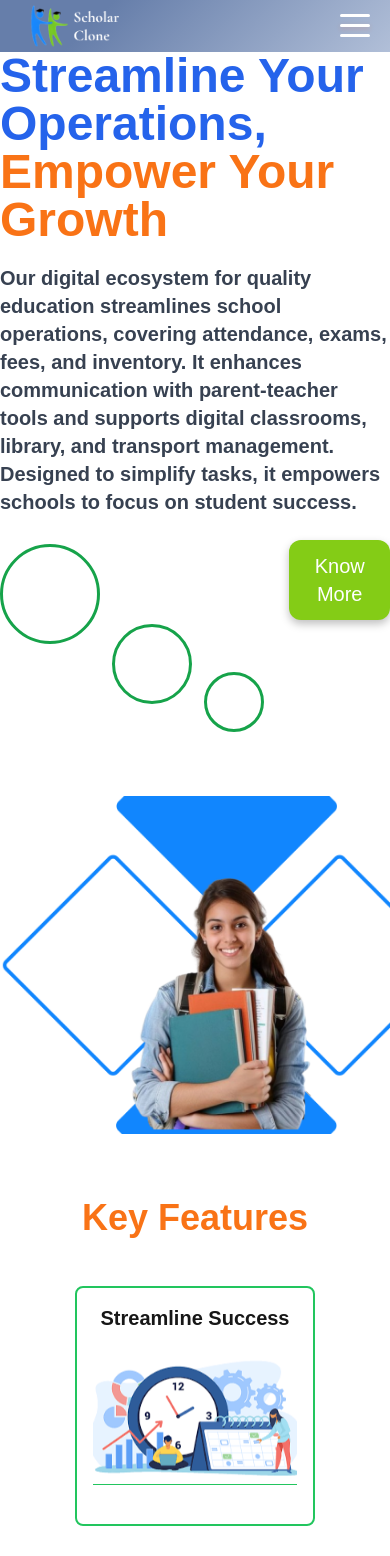
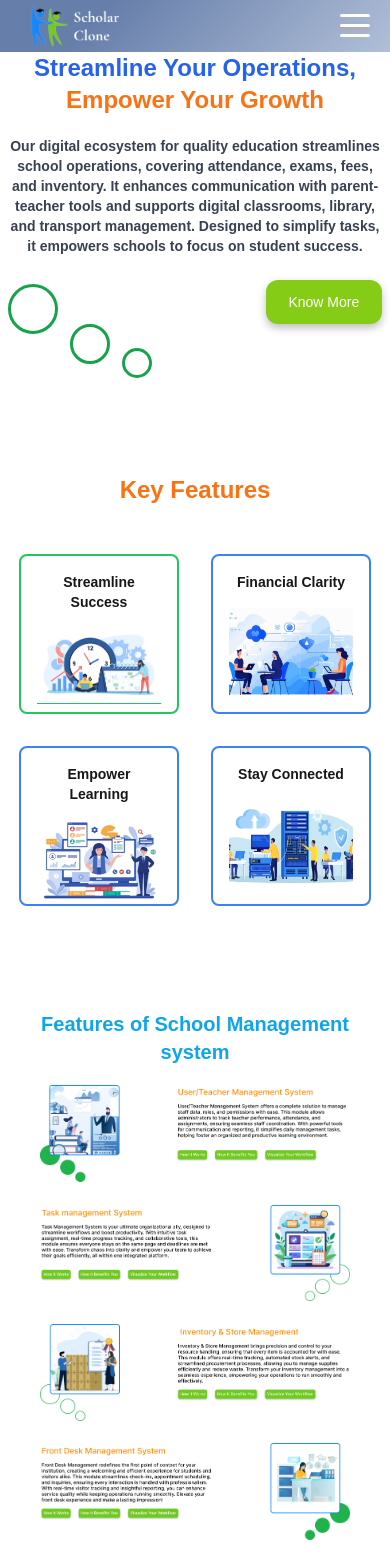
Before and after one commit to AJprSINGH/triz_app, a Next.js app: page /erpservice in a window 390 px wide. Shown: the top 1556 px of the page. Built offline with nearby package versions, Linux system fonts and the light colour scheme.

Commit message:
Check 86

```diff
--- a/src/pages/Product 1/ErpServiceComponent.jsx
+++ b/src/pages/Product 1/ErpServiceComponent.jsx
@@ -55,51 +55,51 @@ const ErpServiceComponent = () => {
   return (
     <section className="erp-service bg-white text-xl font-bold overflow-hidden">
       <Header />
-      <div className="flex flex-wrap items-center">
+      <div className="flex flex-wrap items-center sm:mx-2 lg:mx-0">
         <div className="hero-content flex flex-col lg:flex-row items-center lg:justify-between w-full">
-          <div className="text-content w-full lg:w-6/12 mb-8 lg:mb-0 lg:ml-8"> {/* Add left margin here */}
-            <h1 className="text-5xl font-bold mb-5">
+          <div className="text-content w-full lg:w-6/12 mb-8 lg:text-left lg:mb-0 lg:ml-8 sm:text-center"> {/* Add left margin here */}
+            <h1 className="lg:text-5xl sm:text-2xl font-bold mb-5">
               <span className="text-blue-600">Streamline Your Operations,</span> <br />
               <span className="text-orange-500">Empower Your Growth</span>
             </h1>
-            <p className="text-gray-700 mb-6 text-xl">
+            <p className="text-gray-700 mb-6 lg:text-xl sm:text-sm">
               Our digital ecosystem for quality education streamlines school operations, covering attendance, exams, fees, and inventory. It enhances communication with parent-teacher tools and supports digital classrooms, library, and transport management. Designed to simplify tasks, it empowers schools to focus on student success.
             </p>
             <div className="mt-5 max-w-full w-[500px]">
               <div className="flex gap-4 max-md:flex-col">
                 <div className="flex flex-col w-[66%] max-md:ml-0 max-md:w-full">
                   <div className="flex grow gap-3 items-start mt-1 max-md:mt-6">
-                    <div className="flex shrink-0 mt-0 self-start bg-white rounded-full border-green-600 border-solid border-[3px] h-[100px] w-[100px]" aria-hidden="true" />
-                    <div className="flex shrink-0 mt-20 bg-white rounded-full border-green-600 border-solid border-[3px] h-[80px] w-[80px]" aria-hidden="true" />
-                    <div className="flex shrink-0 self-end mt-32 bg-white rounded-full border-green-600 border-solid border-[3px] h-[60px] w-[60px] max-md:mt-6" aria-hidden="true" />
+                    <div className="flex shrink-0 mt-0 self-start bg-white rounded-full border-green-600 border-solid border-[3px] lg:h-[100px] lg:w-[100px] sm:h-[50px] sm:w-[50px]" aria-hidden="true" />
+                    <div className="flex shrink-0 lg:mt-20 sm:mt-10 bg-white rounded-full border-green-600 border-solid border-[3px] lg:h-[80px] lg:w-[80px] sm:h-[40px] sm:w-[40px]" aria-hidden="true" />
+                    <div className="flex shrink-0 self-end lg:mt-32 sm:mt-16 bg-white rounded-full border-green-600 border-solid border-[3px] lg:h-[60px] lg:w-[60px] sm:h-[30px] sm:w-[30px] max-md:mt-6" aria-hidden="true" />
                   </div>
                 </div>
                 <div className="flex flex-col ml-4 w-[34%] max-md:ml-0 max-md:w-full">
-                  <button className="overflow-hidden px-4 py-3 w-full text-xl font-medium text-white bg-lime-500 rounded-xl shadow-[0px_4px_8px_rgba(0,0,0,0.25)] transition-transform transform hover:bg-lime-600 hover:scale-95 max-md:mt-6">
+                  <button className="overflow-hidden px-4 py-3 w-full lg:text-xl sm:text-sm font-medium text-white bg-lime-500 rounded-xl shadow-[0px_4px_8px_rgba(0,0,0,0.25)] transition-transform transform hover:bg-lime-600 hover:scale-95 max-md:mt-6">
                     Know More
                   </button>
                 </div>
               </div>
             </div>
           </div>
-          <div className="image-content w-full lg:w-6/12 mt-8 lg:mt-0 lg:ml-auto lg:pr-0">
+          <div className="lg:block sm:hidden image-content w-full lg:w-6/12 mt-8 lg:mt-0 lg:ml-auto lg:pr-0">
             <Image src={studentImage} alt="Student" width={500} height={500} className="object-contain w-full" />
           </div>
         </div>
 
         {/* Key Features Section */}
         <div className="key-features w-full mt-16">
-          <h2 className="text-4xl font-bold text-center text-orange-500 mb-12">Key Features</h2>
+          <h2 className="lg:text-4xl sm:text-2xl font-bold text-center text-orange-500 mb-12">Key Features</h2>
           <div className="flex flex-wrap justify-center gap-8">
             {features.map((feature, index) => (
               <div
                 key={index}
                 onClick={() => handleFeatureClick(index)}
-                className={`feature-card w-60 h-60 border-2 rounded-lg p-4 flex flex-col items-center cursor-pointer transition ${
+                className={`feature-card lg:w-60 lg:h-60 sm:w-40 sm:h-40 border-2 rounded-lg p-4 flex flex-col items-center cursor-pointer transition ${
                   index === selectedFeatureIndex ? 'border-green-500' : 'border-blue-500'
                 }`}
               >
-                <h3 className="text-xl font-semibold text-center mb-4">{feature.title}</h3>
+                <h3 className="lg:text-xl sm:text-sm font-semibold text-center mb-4">{feature.title}</h3>
                 <Image src={feature.image} alt={`Feature ${index + 1}`} width={150} height={100} className="object-cover w-full h-32" />
                 {index === selectedFeatureIndex && <hr className="w-full border-green-500 my-2" />}
               </div>
@@ -117,7 +117,7 @@ const ErpServiceComponent = () => {
 
         {/* Contact Us Section */}
         <div className="contact-us w-full mt-16">
-          <h1 className="text-4xl font-bold text-center text-sky-500 mb-12">
+          <h1 className="lg:text-4xl sm:text-2xl font-bold text-center text-sky-500 mb-12">
             Contact Us
           </h1>
           <Contact />
--- a/src/pages/Product 1/Feature 1/IntegrationServices.jsx
+++ b/src/pages/Product 1/Feature 1/IntegrationServices.jsx
@@ -51,7 +51,7 @@ const integrationData = [
 function IntegrationServices() {
   return (
     <main className="flex flex-col rounded-3xl mt-20">
-    <header className="self-center text-3xl font-bold text-center text-sky-500 max-md:max-w-full max-md:text-4xl">
+    <header className="self-center lg:text-3xl sm:text-md font-bold text-center text-sky-500 max-md:max-w-full max-md:text-4xl">
       Features of School Management system
     </header>
       {integrationData.map((integration, index) => (
```
